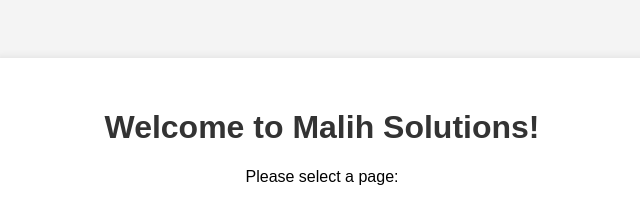
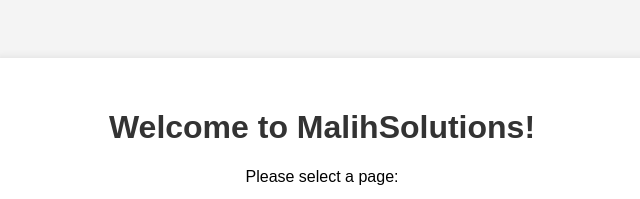
Before and after one commit to malihsolutions/malihsolutions-website, a plain HTML site: page index.html in a window 1280 px wide. Shown: the top 199 px of the page, 318-958 px from the left. Drawn offline with Linux system fonts and the light colour scheme.

Commit message:
feat: rename malihsolutions

```diff
--- a/index.html
+++ b/index.html
@@ -3,7 +3,7 @@
 <head>
     <meta charset="UTF-8">
     <meta name="viewport" content="width=device-width, initial-scale=1.0">
-    <title>Malih Solutions Website</title>
+    <title>MalihSolutions Website</title>
     <style>
         body {
             font-family: Arial, sans-serif;
@@ -41,7 +41,7 @@
 </head>
 <body>
     <div class="container">
-        <h1>Welcome to Malih Solutions!</h1>
+        <h1>Welcome to MalihSolutions!</h1>
         <p>Please select a page:</p>
         <ul>
             <li><a href="buddysplit/buddysplit-privacy-policy.html">BuddySplit Privacy Policy</a></li>
```
